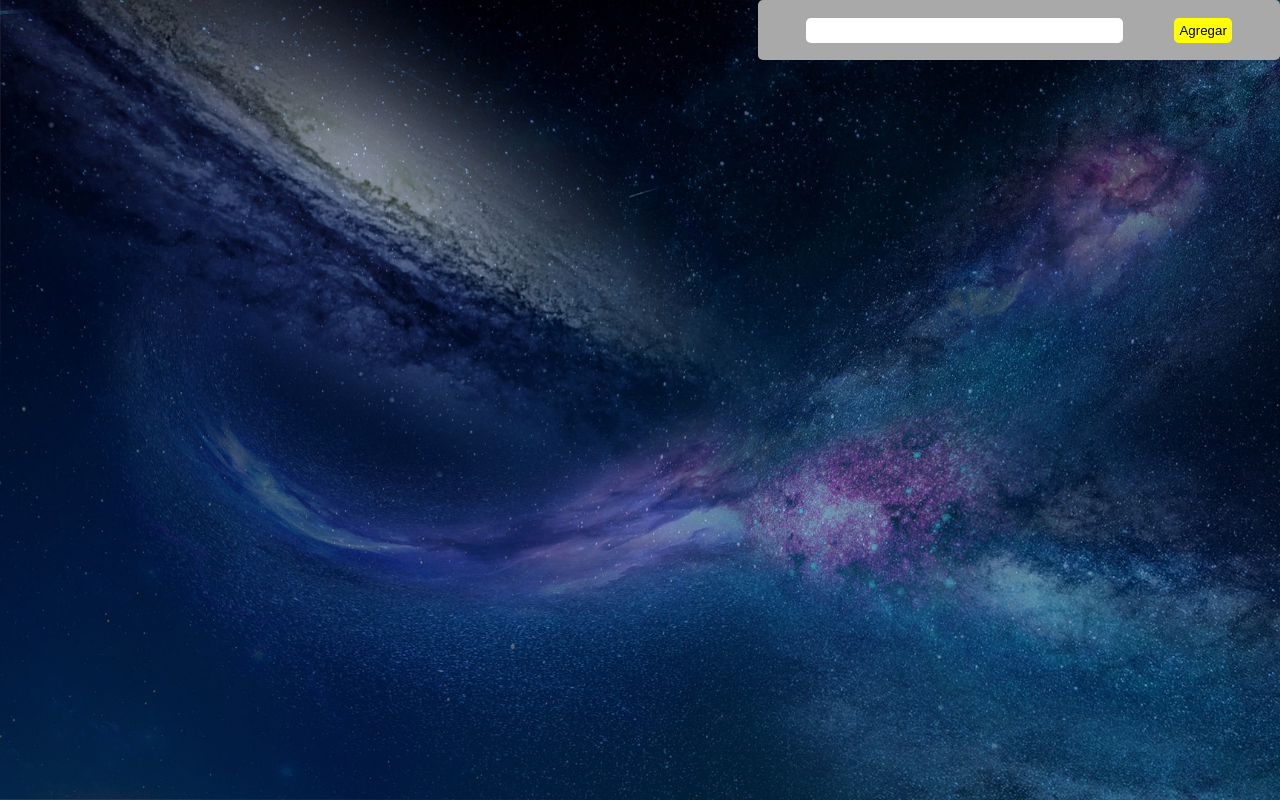
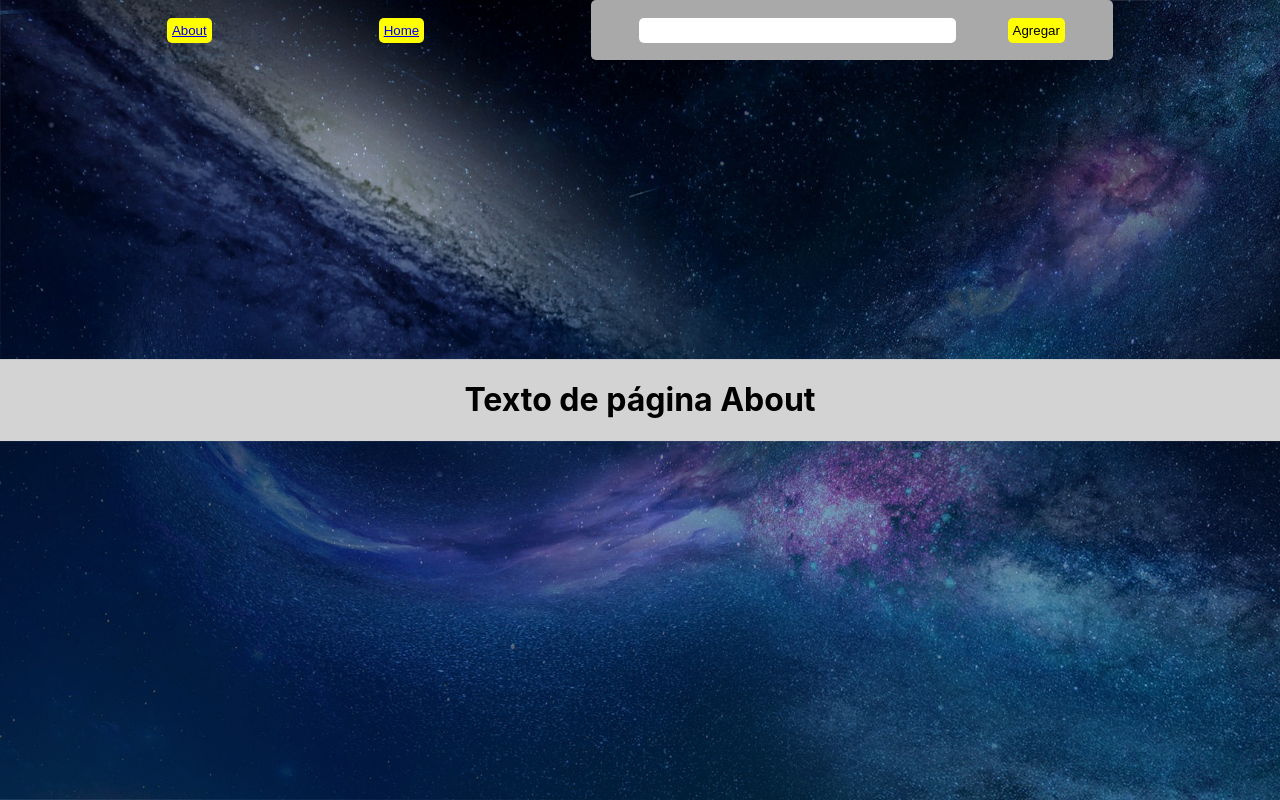
Before and after one commit to ASalasAbaunza/rick_and_morty, a React (Create React App) app: page /about in a window 1280 px wide. Built offline with nearby package versions, Linux system fonts and the light colour scheme.

Commit message:
[Routing inicial]

```diff
--- a/src/App.js
+++ b/src/App.js
@@ -1,10 +1,12 @@
-import Cards from './components/Cards.jsx';
+import React from 'react';
 import SearchBar from './components/SearchBar.jsx';
-//import {Routes, Route} from 'react-router-dom';
+import Home from './components/Home.jsx'
+import About from './components/About.jsx';
+import Detail from './components/Detail.jsx';
+import {Routes, Route} from 'react-router-dom';
 import { useState } from 'react';
 
 function App() {
-
    let [characters, setCharacters] = useState([]);
     //Estamos creando un estado y una función para modificar el estado
 
@@ -39,10 +41,14 @@ const onClose = (id) => {
 
    return (
       <div>
-         <div style={{display: "flex", justifyContent: 'flex-end'}}>
+         <div>
             <SearchBar onSearch={onSearch} />
          </div>
-         <Cards characters={characters} onClose={onClose}/>
+         <Routes>
+            <Route path='/home' element={<Home characters={characters} onClose={onClose} />} />
+            <Route path='/about' element={<About/>} />
+            <Route path='/detail/:id' element={<Detail/>} />
+         </Routes>
       </div>
    );
 }
--- /dev/null
+++ b/src/components/About.jsx
@@ -0,0 +1,10 @@
+import React from "react";
+import styles from "./ComponentStyles.module.css"
+
+export default function About () {
+    return (
+        <div className={styles.divAbout}>
+            <h1 className={styles.textAbout}>Texto de página About</h1>
+        </div>
+    );
+}
--- a/src/components/ComponentStyles.module.css
+++ b/src/components/ComponentStyles.module.css
@@ -19,16 +19,17 @@
     padding: 5px;
 }
 
-.botonSearch {
+.botonNav {
     background-color: yellow;
     border: 1px;
     border-radius: 5px;
     height: auto;
     width: auto;
     padding: 5px;
+    color: black;
 }
 
-.botonSearch:hover {
+.botonNav:hover {
     background-color: aquamarine;
     color: black;
 }
@@ -103,3 +104,21 @@
     font-size: 1vw;
     margin: 10px;
 }
+
+.divAbout {
+    width: 100%;
+    height: fit-content;
+    position: absolute;
+    top: 50%;
+    transform: translate(-0%, -50%);
+    background-color: lightgrey;
+    display: flex;
+    justify-content: space-evenly;
+    align-items: center;
+}
+
+.textAbout {
+    font-size: xx-large;
+    font-weight: bold;
+    color: black;
+}
--- /dev/null
+++ b/src/components/Detail.jsx
@@ -0,0 +1,7 @@
+import React from "react";
+
+export default function Detail () {
+    return (
+        <div></div>
+    );
+}
--- /dev/null
+++ b/src/components/Home.jsx
@@ -0,0 +1,10 @@
+import React from 'react';
+import Cards from './Cards.jsx';
+
+export default function Home(props) {
+    return (
+        <div>
+            <Cards characters={props.characters} onClose={props.onClose}/>
+        </div>
+    );
+}
--- a/src/components/SearchBar.jsx
+++ b/src/components/SearchBar.jsx
@@ -1,6 +1,7 @@
 import React from "react";
 import styles from "./ComponentStyles.module.css"
 import { useState } from "react";
+import { NavLink } from "react-router-dom";
 
 export default function SearchBar(props) {
 
@@ -11,9 +12,17 @@ export default function SearchBar(props) {
    };
 
    return (
-      <div className={styles.divSearch}>
-         <input className={styles.inputSearch} type='text' onChange={handleChange}/>
-         <button className={styles.botonSearch} onClick={() => props.onSearch(id)}>Agregar</button>
+      <div style={{display: "flex", justifyContent: "space-evenly", flexDirection: "row", alignItems: "center"}}>
+         <button className={styles.botonNav} >
+            <NavLink to='/about'>About</NavLink>
+         </button>
+         <button className={styles.botonNav} >
+            <NavLink to='/home'>Home</NavLink>
+         </button>
+         <div className={styles.divSearch}>
+            <input className={styles.inputSearch} type='text' onChange={handleChange}/>
+            <button className={styles.botonNav} onClick={() => props.onSearch(id)}>Agregar</button>
+         </div>
       </div>
    );
 }
--- a/src/index.js
+++ b/src/index.js
@@ -2,9 +2,10 @@ import React from 'react'
 import ReactDOM from 'react-dom'
 import './index.css'
 import App from './App'
-//import { BrowserRouter } from 'react-router-dom'
+import { BrowserRouter } from 'react-router-dom'
 
 ReactDOM.render(
-    <App />,
-  document.getElementById('root')
+    <BrowserRouter>
+      <App />
+    </BrowserRouter>, document.getElementById('root')
 )
```
Also changed, not shown: src/components/Cards.jsx (line endings or trailing spaces). Lines whose indentation alone changed are shown as unchanged.
